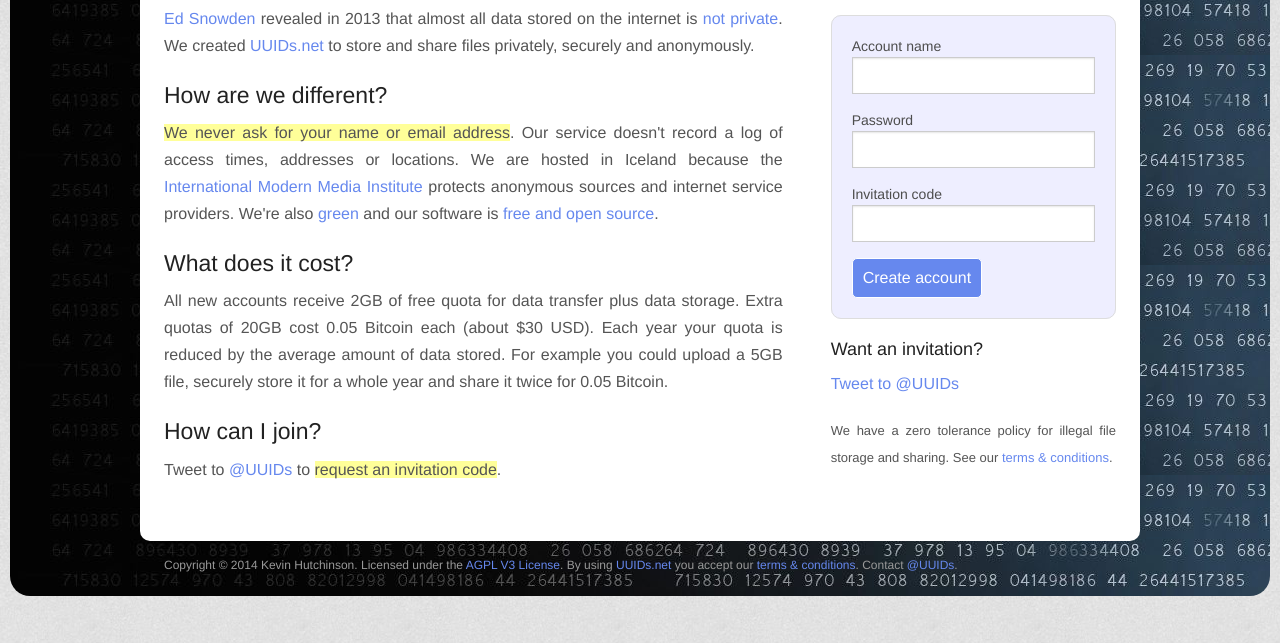
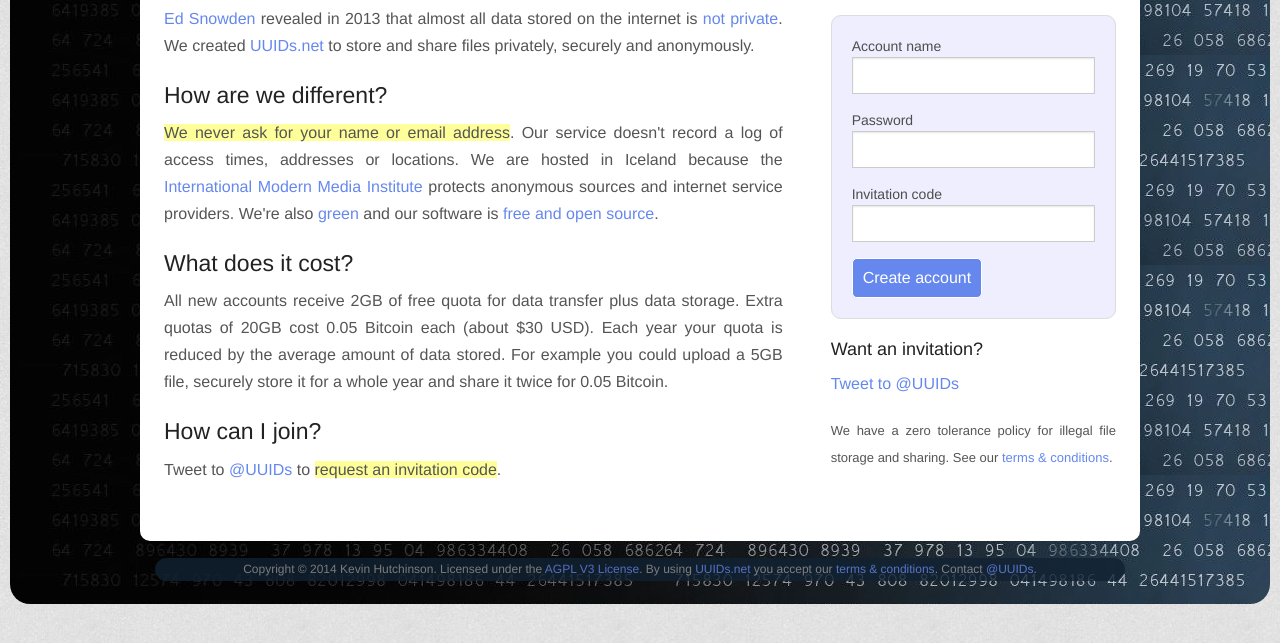
Before and after one commit to legendum/uuids.net, a website: page site/app/index.html in a window 1280 px wide. Shown: the part 165-808 px from the top of the page. Drawn offline with Linux system fonts and the light colour scheme.

Commit message:
legible footer

```diff
--- a/site/css/uuids.css
+++ b/site/css/uuids.css
@@ -136,8 +136,13 @@
 }
 
 #footer .content {
+  text-align: center;
   font-size: 12px;
   color: #999;
+  background-color: #123;
+  border-radius: 12px;
+  padding: 4px;
+  opacity: 0.8;
 }
 
 .small-print {
```
